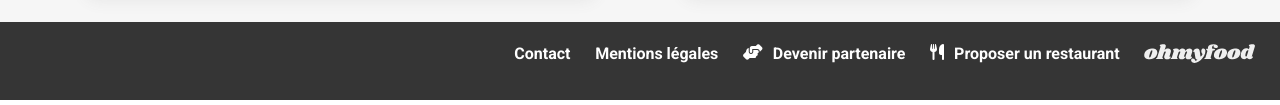
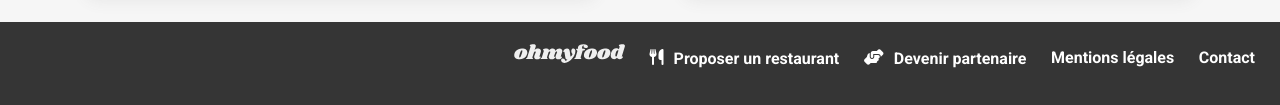
Before and after one commit to Psykostyx/P04_Meunier_Kevin_repository_1204223, a website: page index.html in a window 1280 px wide. Shown: the part 1280-1385 px from the top of the page. Drawn offline with Linux system fonts and the light colour scheme; a web font is replaced by a local one.

Commit message:
Erreur de mise en place

```diff
--- a/public/css/style.css
+++ b/public/css/style.css
@@ -156,11 +156,15 @@ footer i {
 
 @media (min-width: 993px) and (max-width: 1980px) {
   footer {
-    flex-direction: row-reverse;
+    flex-direction: row;
+    justify-content: flex-end;
+    align-items: baseline;
     gap: 2%;
   }
   footer img {
     width: 9%;
+    display: flex;
+    justify-content: flex-end;
     filter: invert(1);
     margin-bottom: 15px;
   }
```
